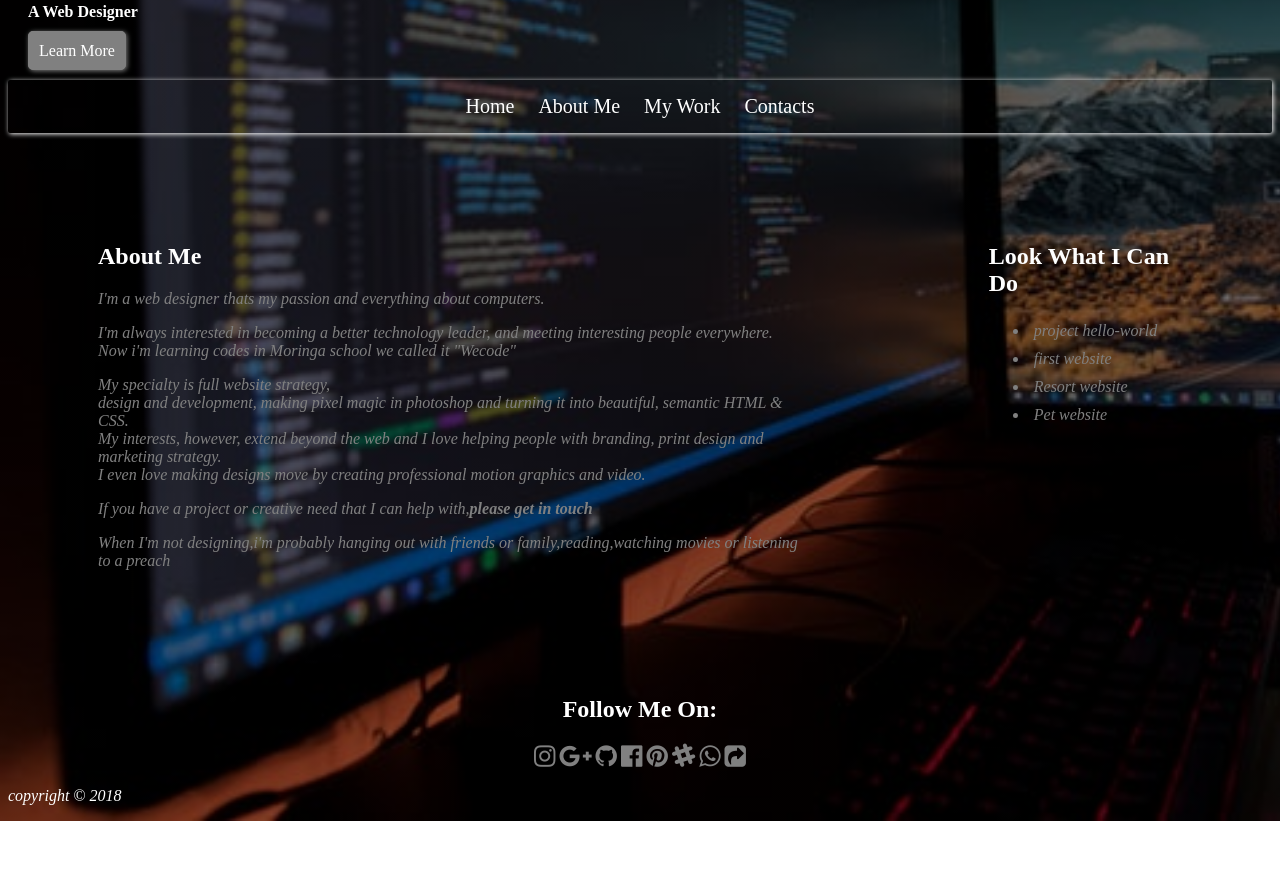
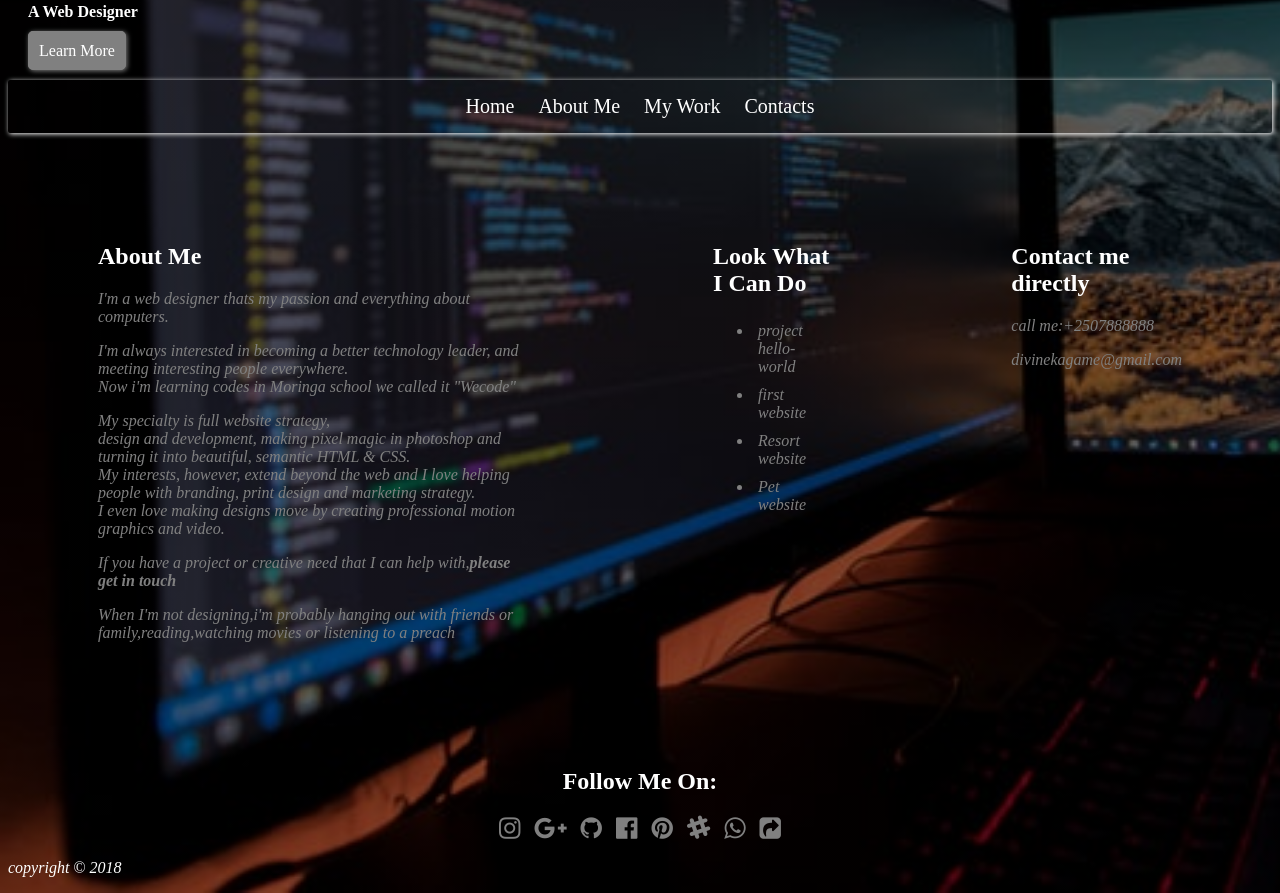
Before and after one commit to UmurerwaDivine/my-first-project, a plain HTML site: page index.html in a window 1280 px wide. Shown: the part 429-1322 px from the top of the page. Before the commit the page ends 1250 px from the top, so only its background shows below. Drawn offline with Linux system fonts and the light colour scheme; a script that the page names is missing.

```diff
--- a/index.html
+++ b/index.html
@@ -62,7 +62,11 @@
          </ul>
 
         </div>
-
+        <div class="second">
+           <h2 id="fourth">Contact me directly</h2>
+           <p>call me:+2507888888</p>
+           <p>divinekagame@gmail.com</p>
+        </div>
       </div>
 
         <footer>
--- a/style.css
+++ b/style.css
@@ -101,7 +101,7 @@
 .third a{
     display:inline;color: gray;
     font-size:25px;
-
+    margin: 0 5px;
     text-align: center;
 
 }
```
Also changed, not shown: 1 other file.
